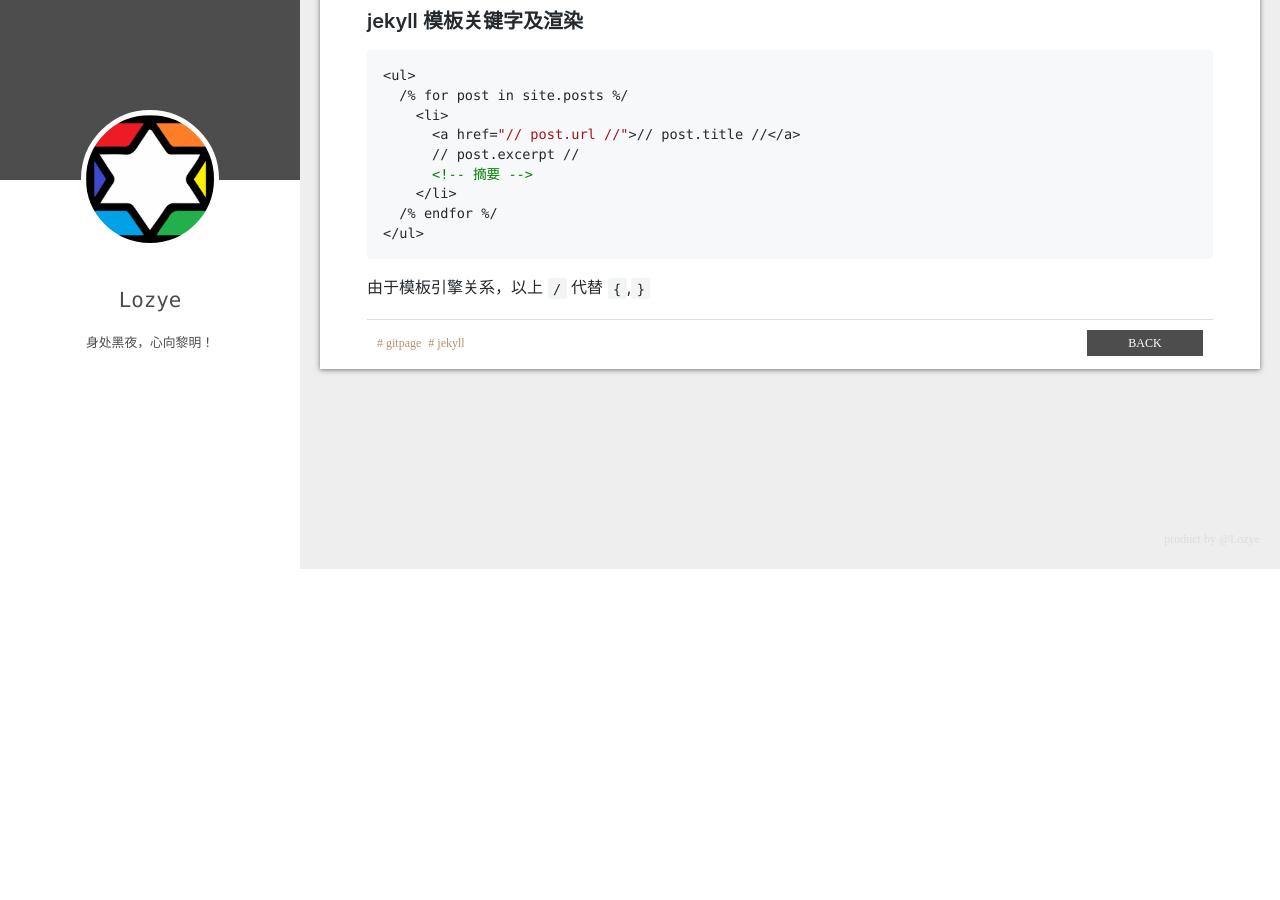
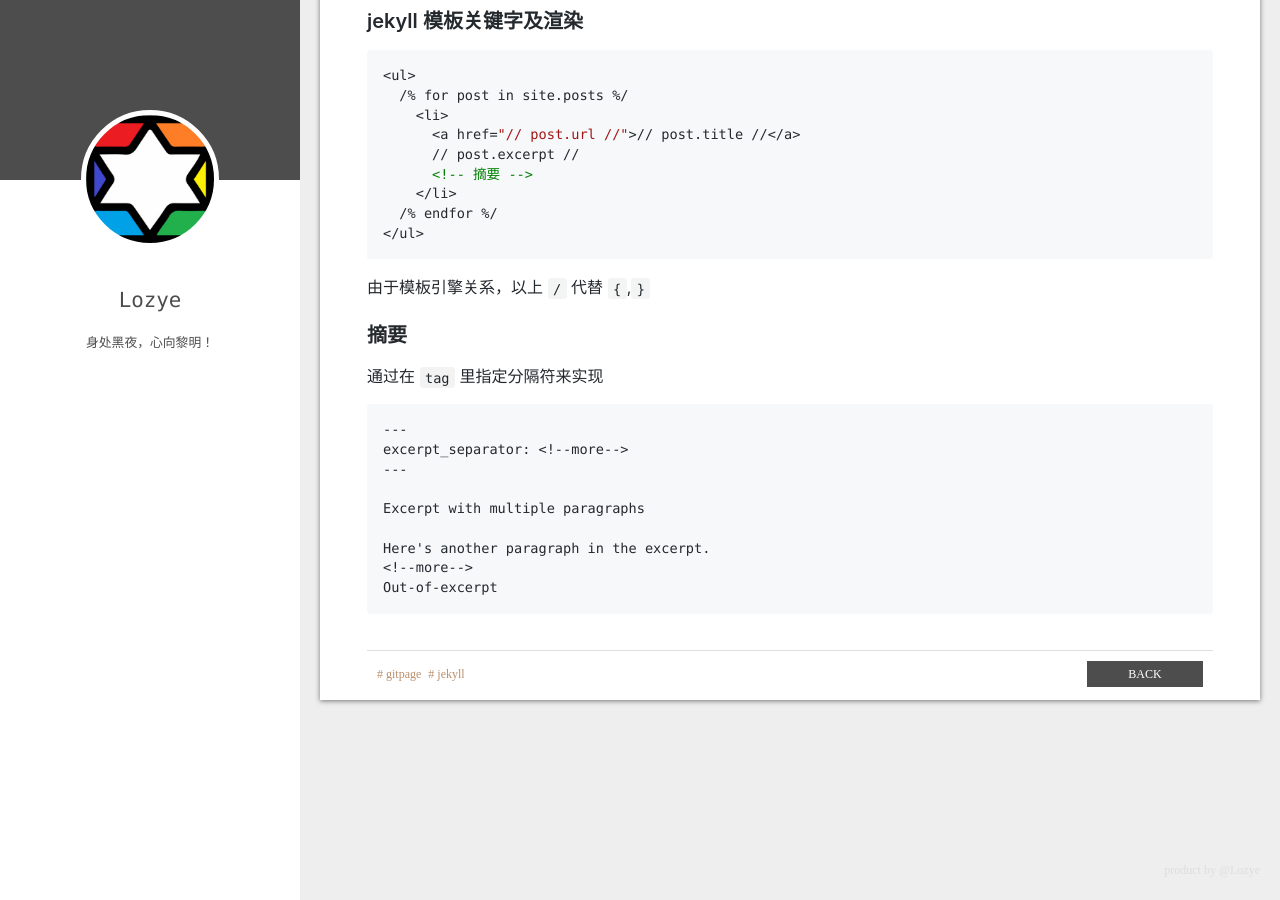
Before and after one commit to lozye/lozye, a Jekyll site: the page built from _posts/2020-07-20-how-to-use-gitpage.md, in a window 1280 px wide and 900 px high, scrolled down 863 px. Built offline with Jekyll 4.4.1, drawn with Linux system fonts in a browser that asks for light colours; before the commit the page ends 1432 px from its top, so only the background shows below that.

Commit message:
v20200930 v1

````diff
--- a/_posts/2020-07-20-how-to-use-gitpage.md
+++ b/_posts/2020-07-20-how-to-use-gitpage.md
@@ -56,3 +56,17 @@ tags: classic hollywood
 </ul>
 ```
 由于模板引擎关系，以上 `/` 代替 `{`,`}`
+
+### 摘要
+通过在 `tag` 里指定分隔符来实现
+```
+---
+excerpt_separator: <!--more-->
+---
+
+Excerpt with multiple paragraphs
+
+Here's another paragraph in the excerpt.
+<!--more-->
+Out-of-excerpt
+```
````
Also changed, not shown: _posts/2020-09-30-html-dom-object-sync.md (+6 -0 lines).
